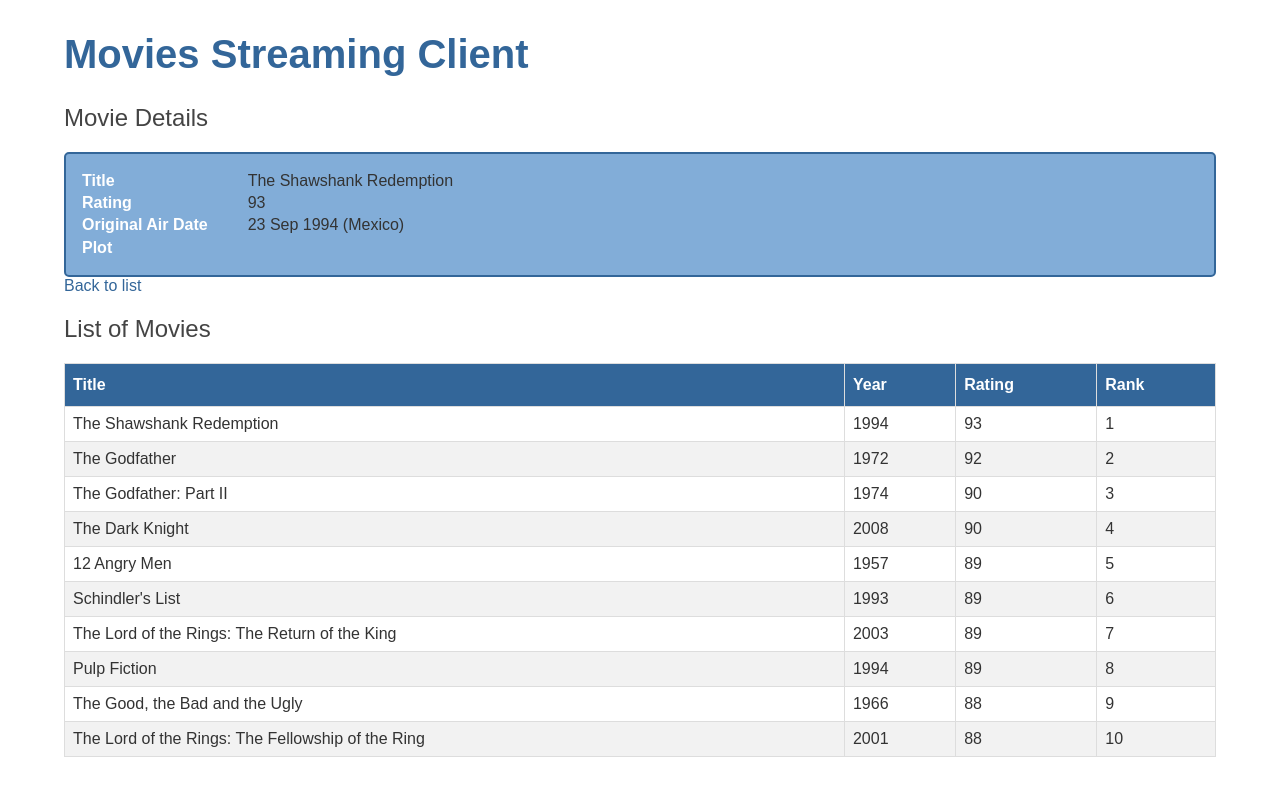
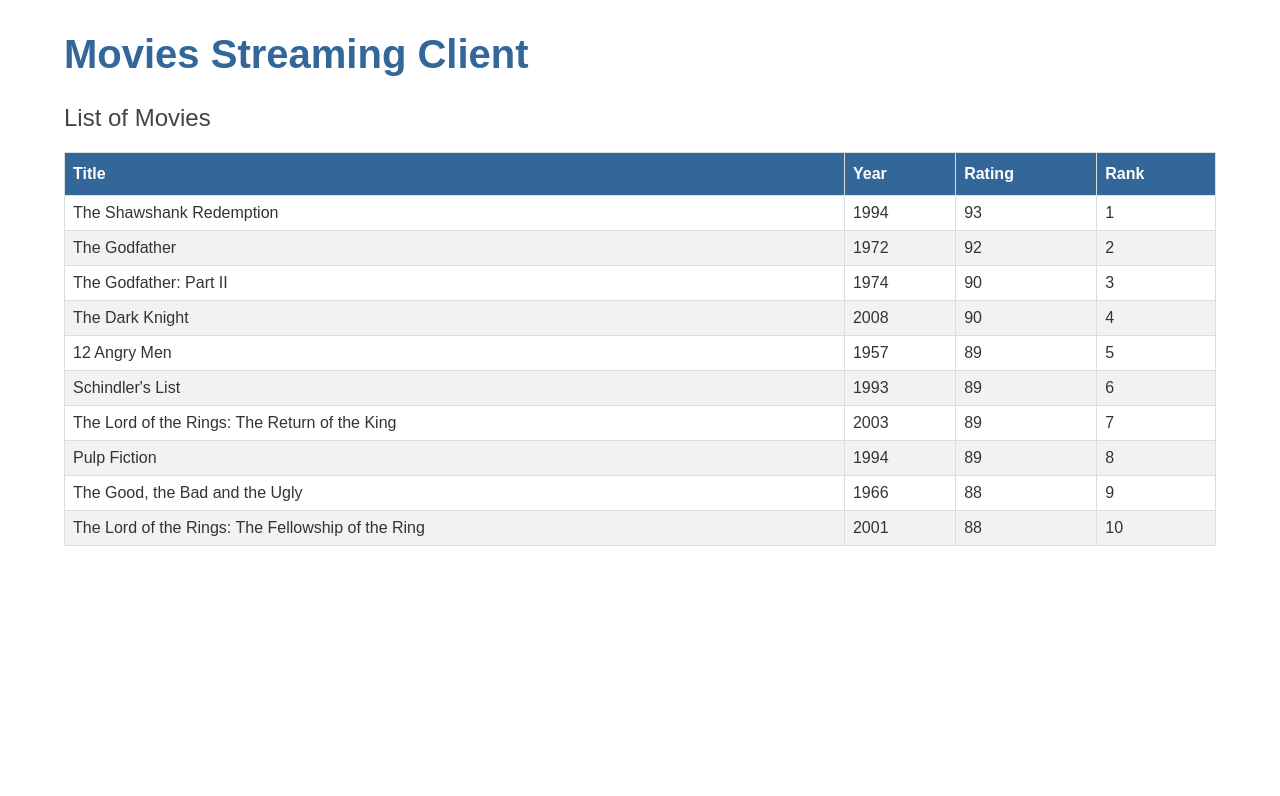
Before and after one commit to RenaudVancoillie/Movies-Streaming-Client, an Angular app: page / in a window 1280 px wide. Shown: the top 796 px of the page. Built offline with nearby package versions, Linux system fonts and the light colour scheme.

Commit message:
Make Movie details a Feature Component

```diff
--- a/src/app/app.component.html
+++ b/src/app/app.component.html
@@ -8,7 +8,6 @@
 </head>
 <body>
   <h1>{{title}}</h1>
-  <app-movie></app-movie>
   <app-movies></app-movies>
 </body>
 </html>
--- a/src/app/components/movies/details/movie.component.html
+++ b/src/app/components/movies/details/movie.component.html
@@ -1,7 +1,13 @@
-<div>
+<div *ngIf="movie">
     <h2>Movie Details</h2>
     <div class="wrapper">
         <dl class="row">
+            <dt class = "col-sm-2">
+                <label>Id</label>
+            </dt>
+            <dd class = "col-sm-10">
+                {{movie.id}}
+            </dd>
             <dt class = "col-sm-2">
                 <label>Title</label>
             </dt>
@@ -28,7 +34,5 @@
             </dd>
         </dl>
     </div>
-</div>
-<div>
     <a href="#">Back to list</a>
 </div>
--- a/src/app/components/movies/details/movie.component.ts
+++ b/src/app/components/movies/details/movie.component.ts
@@ -1,4 +1,4 @@
-import { Component, OnInit } from '@angular/core';
+import { Component, Input, OnInit } from '@angular/core';
 
 import { Movie } from 'src/app/interfaces/movie';
 
@@ -9,18 +9,7 @@ import { Movie } from 'src/app/interfaces/movie';
 })
 export class MovieComponent implements OnInit {
 
-  movie: Movie = {
-    "id": 1,
-    "imdbId": "0111161",
-    "title": "The Shawshank Redemption",
-    "coverUrl": "The Shawshank Redemption.jpg",
-    "year": 1994,
-    "originalAirDate": "23 Sep 1994 (Mexico)",
-    "kind": "movie",
-    "rating": 93.00,
-    "plot": null,
-    "top250Rank": 1
-  }
+  @Input() movie?: Movie;
 
   constructor() { }
 
--- a/src/app/components/movies/list/movies.component.html
+++ b/src/app/components/movies/list/movies.component.html
@@ -9,7 +9,7 @@
         </tr>
     </thead>
     <tbody>
-        <tr *ngFor="let movie of movies">
+        <tr *ngFor="let movie of movies" (click)="onSelect(movie)">
             <td>{{movie.title}}</td>
             <td>{{movie.year}}</td>
             <td>{{movie.rating}}</td>
@@ -17,3 +17,4 @@
         </tr>
     </tbody>
 </table>
+<app-movie [movie]="selectedMovie"></app-movie>
--- a/src/app/components/movies/list/movies.component.ts
+++ b/src/app/components/movies/list/movies.component.ts
@@ -1,6 +1,6 @@
 import { Component, OnInit } from '@angular/core';
 
-import { Movie } from '../../../interfaces/movie';
+import { Movie } from 'src/app/interfaces/movie';
 import { MOVIES } from '../../../data/mock-movies';
 
 @Component({
@@ -12,9 +12,15 @@ export class MoviesComponent implements OnInit {
 
   movies = MOVIES;
 
+  selectedMovie?: Movie;
+
   constructor() { }
 
   ngOnInit(): void {
   }
 
+  onSelect(movie: Movie): void {
+    this.selectedMovie = movie;
+  }
+
 }
```
